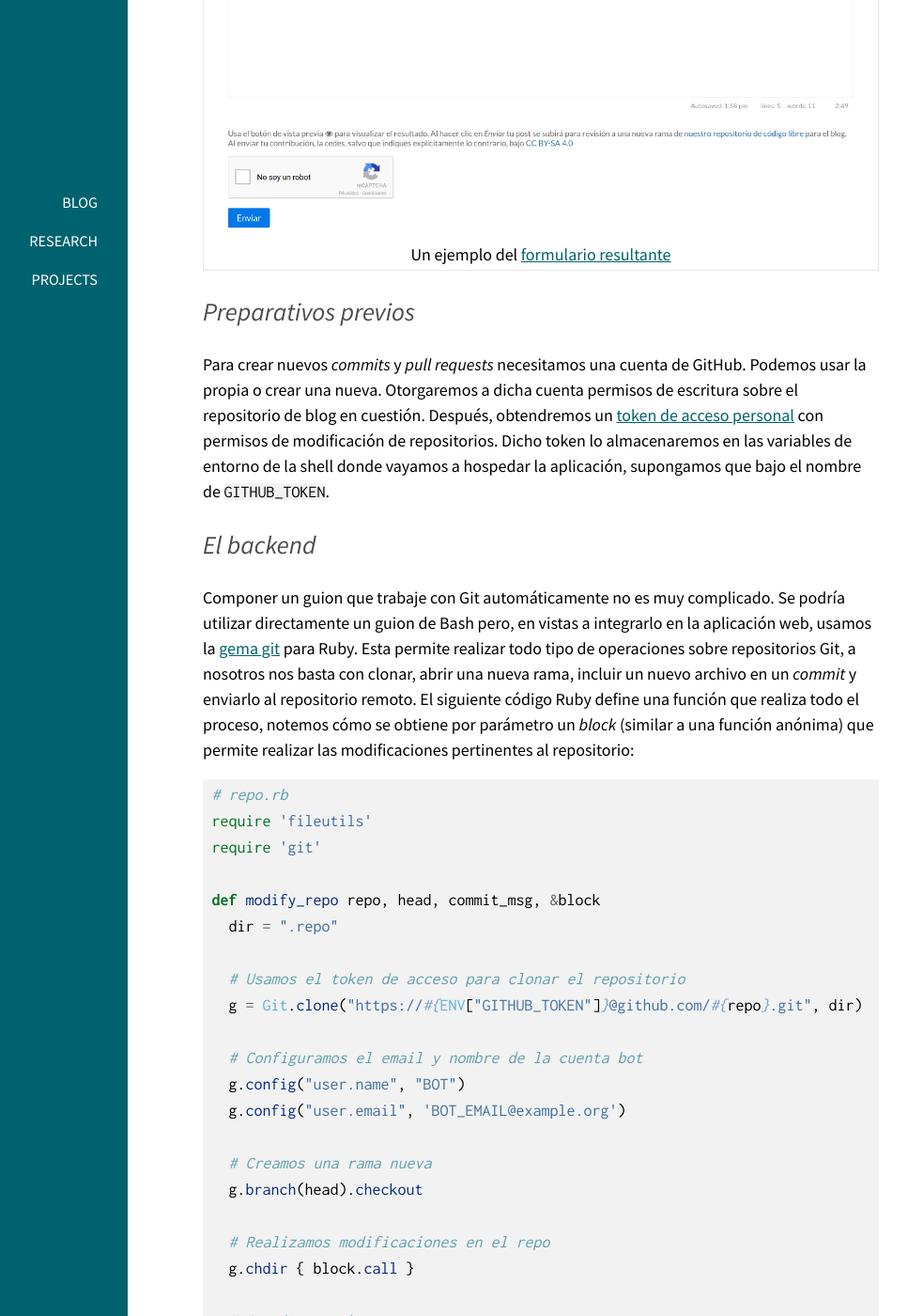
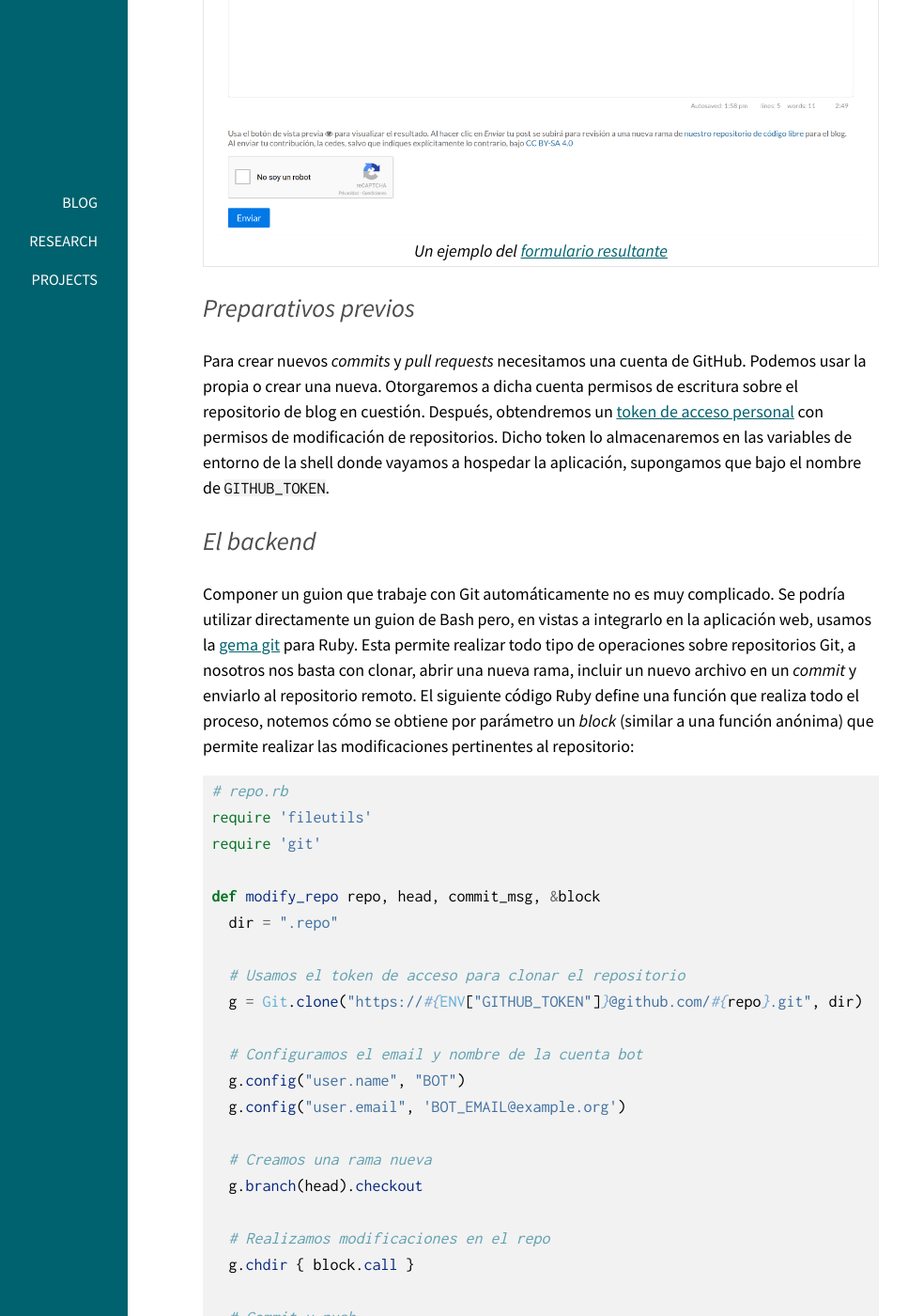
Before and after one commit to fdavidcl/fdavidcl.github.io, a Jekyll site: the page built from _posts/2016-08-22-jekyll-formularios.md, in a window 1280 px wide and 1400 px high, scrolled down 899 px. Shown: the whole window at 94% size, without its empty margins (248-1215 px from the left). Built offline with Jekyll 4.4.1, drawn with Linux system fonts in a browser that asks for light colours; nearby versions of some CDN libraries.

Commit message:
Style for figures and notes

```diff
--- a/assets/stylesheets/default.sass
+++ b/assets/stylesheets/default.sass
@@ -148,10 +148,33 @@ body
           overflow-x: auto
           padding: .2rem .6rem
 
+        .note
+          border: 1px solid darken($background, 10%)
+          padding: 0.2rem 0.6rem
+          color: lighten($foreground, 30%)
+
+          &:before
+            content: "Nota"
+            font-weight: bold
+            margin-right: 0.6rem
+
         .fig
           border: 1px solid darken($background, 10%)
           padding: 0.2rem 0.6rem
           text-align: center
+          font-style: italic
+
+          img
+            display: block
+            margin: 0 auto .2rem
+
+          &.medium
+            img
+              max-height: 24rem
+
+          &.small
+            img
+              max-height: 12rem
 
         .tags
           a
```
